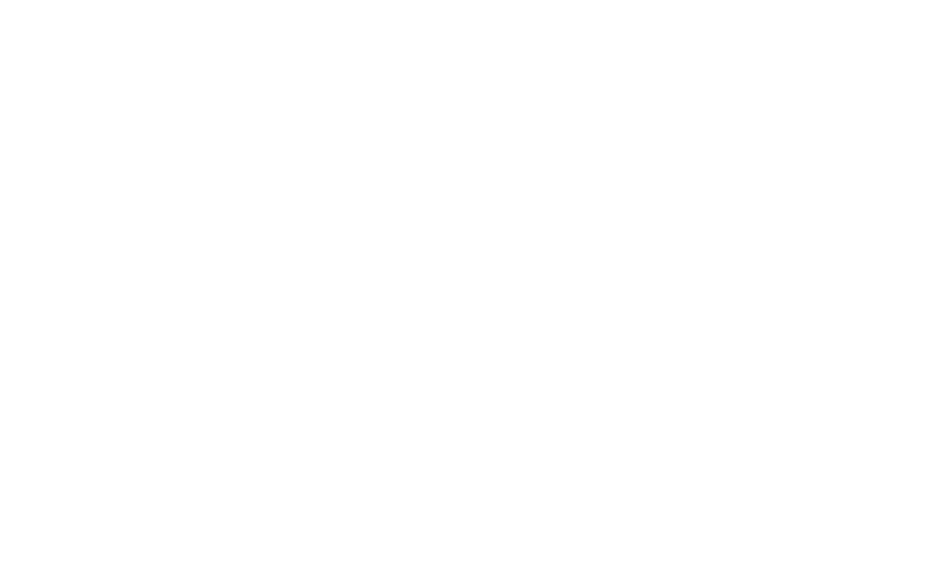
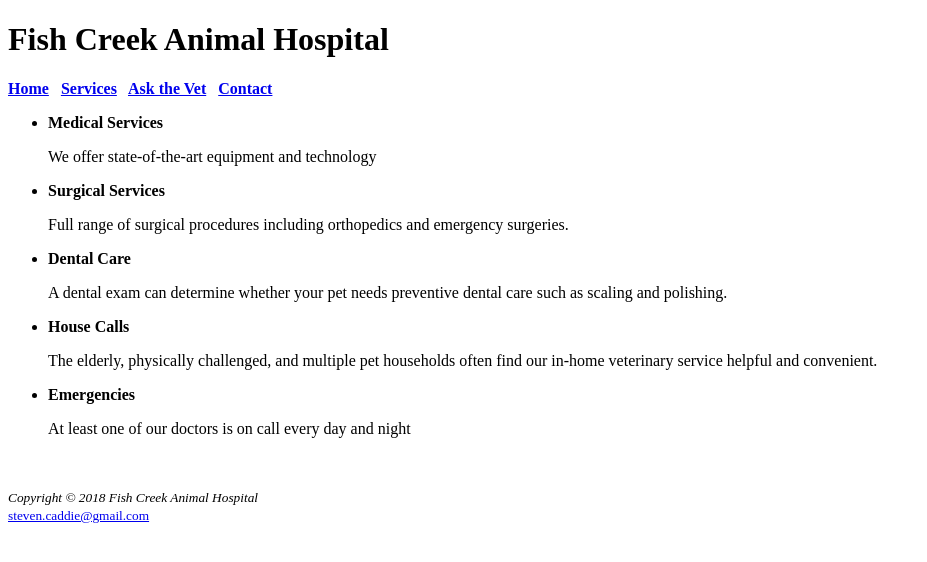
Before and after one commit to StevenCaddy/FishCreek, a plain HTML site: page services.html in a window 1280 px wide. Shown: the whole page, without its empty margins (0-927 px from the left). Drawn offline with Linux system fonts and the light colour scheme.

Commit message:
services page

```diff
--- a/services.html
+++ b/services.html
@@ -0,0 +1,38 @@
+<!DOCTYPE html>
+<html lang="en">
+<head>
+	<title>Fish Creek Animal Hospiatl</title>
+</head>
+<body>
+	<header>
+		<h1>Fish Creek Animal Hospital</h1>
+	</header>
+	<nav>
+		<b>	<a href="index.html">Home</a> &nbsp;
+			<a href="services.html">Services</a> &nbsp;
+			<a href="askthebet.html">Ask the Vet</a> &nbsp;
+			<a href="contact.html">Contact</a>
+		</b>
+	</nav>
+	<main>
+		<ul>
+			<li><strong>Medical Services</strong><br>
+				<p>We offer state-of-the-art equipment and technology<br></p></li>
+			<li><strong>Surgical Services</strong><br>
+				<p>Full range of surgical procedures including orthopedics and emergency surgeries.<br></p></li>
+			<li><strong>Dental Care</strong><br>
+				<p>A dental exam can determine whether your pet needs preventive dental care such as scaling and polishing.<br></p></li>
+			<li><strong>House Calls</strong><br>
+				<p>The elderly, physically challenged, and multiple pet households often find our in-home veterinary service helpful and convenient.<br></p></li>
+			<li><strong>Emergencies</strong><br>
+				<p>At least one of our doctors is on call every day and night</p><br></li>
+		</ul>
+
+
+	<footer>
+		<small><i>Copyright &copy; 2018 Fish Creek Animal Hospital</i></small><br>
+		<small><a href="mailto:steven.caddie@gmail.com">steven.caddie@gmail.com</a></small>
+	</footer>
+
+</body>
+</html>
```
Also changed, not shown: index.html (+1 -1 lines).
